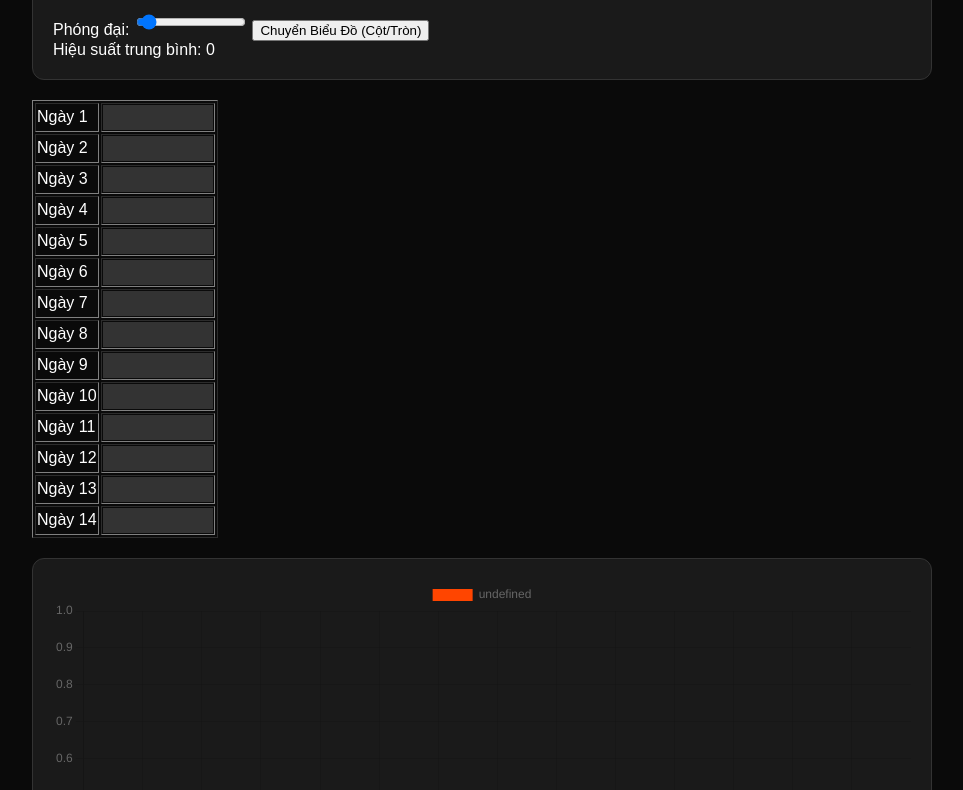
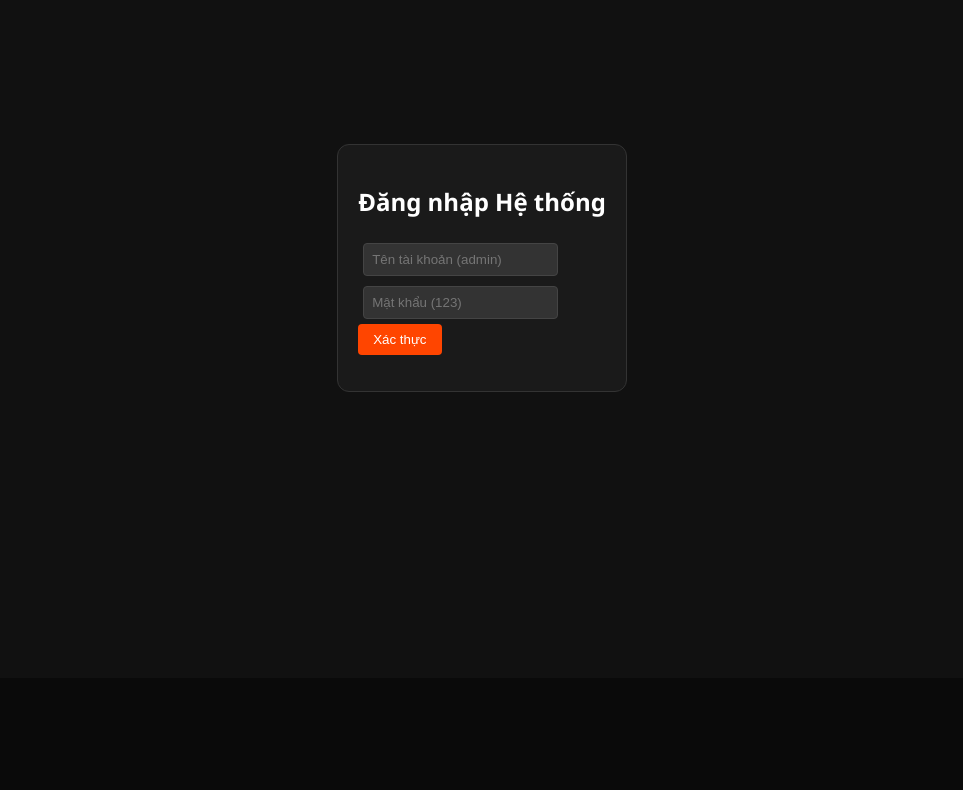
Before and after one commit to luudailoc2701-cyber/caitienquangly., a plain HTML site: page index.html in a window 1280 px wide. Shown: the part 122-912 px from the top of the page, without its empty margins (158-1121 px from the left). After the commit the page ends 800 px from the top, so only its background shows below. Drawn offline with nearby package versions, Linux system fonts and the light colour scheme.

Commit message:
capnhatfulltinhnang
Updated the Lightning Matrix dashboard with a login system and improved styling. Added functionality for saving and loading data, and enhanced chart display options.

```diff
--- a/index.html
+++ b/index.html
@@ -2,73 +2,97 @@
 <html lang="vi">
 <head>
     <meta charset="UTF-8">
-    <title>Lightning Matrix - Master System</title>
+    <title>Lightning Matrix - Secured Master System</title>
     <script src="https://cdn.jsdelivr.net/npm/chart.js"></script>
     <style>
-        body { background: #0a0a0a !important; color: #fff !important; font-family: sans-serif; padding: 20px; }
-        .system-container { display: flex; flex-direction: column; gap: 20px; max-width: 900px; margin: auto; }
-        .panel { background: #1a1a1a; padding: 20px; border-radius: 12px; border: 1px solid #333; }
+        body { background: #0a0a0a; color: #fff; font-family: 'Segoe UI', sans-serif; padding: 20px; margin: 0; }
+        .panel { background: #1a1a1a; padding: 20px; border-radius: 12px; margin-bottom: 20px; border: 1px solid #333; }
+
+        /* Màn hình đăng nhập */
+        #login-screen { position: fixed; top:0; left:0; width:100%; height:100%; background:#111; display:flex; align-items:center; justify-content:center; z-index:9999; }
+
+        /* Dashboard chính */
+        #main-content { display: none; max-width: 900px; margin: auto; }
         .force-resize { transform: scale(1); transform-origin: top left; transition: 0.3s; }
-        input { background: #333; color: #fff; border: none; padding: 5px; width: 100px; }
+        input { background: #333; color: #fff; border: 1px solid #444; padding: 8px; margin: 5px; border-radius: 4px; }
+        button { padding: 8px 15px; cursor: pointer; background: #ff4500; border: none; color: white; border-radius: 4px; }
     </style>
 </head>
 <body>
 
-<div class="system-container">
+<div id="login-screen">
+    <div class="panel">
+        <h2>Đăng nhập Hệ thống</h2>
+        <input type="text" id="user" placeholder="Tên tài khoản (admin)"><br>
+        <input type="password" id="pass" placeholder="Mật khẩu (123)"><br>
+        <button onclick="checkLogin()">Xác thực</button>
+        <p id="error-msg" style="color:red;"></p>
+    </div>
+</div>
+
+<div id="main-content">
     <div class="panel">
         <h1>Lightning Matrix Dashboard</h1>
         <label>Phóng đại: <input type="range" id="zoom-slider" min="1" max="1.5" step="0.1" value="1"></label>
         <button onclick="toggleChart()">Chuyển Biểu Đồ (Cột/Tròn)</button>
-        <div id="stats">Hiệu suất trung bình: <span id="avg-val">0</span></div>
+        <p>Hiệu suất trung bình: <span id="avg-val">0</span></p>
     </div>
 
     <div id="matrix-section" class="force-resize">
-        <table id="data-table" border="1"></table>
+        <table id="data-table" border="1" style="width:100%; border-collapse:collapse;"></table>
     </div>
 
-    <div class="panel">
+    <div class="panel" style="margin-top:20px;">
         <canvas id="mainChart"></canvas>
     </div>
 </div>
 
 <script>
-    // 1. Cấu trúc dữ liệu & Lưu trữ (LocalStorage Manager)
+    // --- HỆ THỐNG XÁC THỰC ---
+    function checkLogin() {
+        if (document.getElementById('user').value === "admin" && document.getElementById('pass').value === "123") {
+            document.getElementById('login-screen').style.display = 'none';
+            document.getElementById('main-content').style.display = 'block';
+            initSystem();
+        } else {
+            document.getElementById('error-msg').innerText = "Sai tài khoản hoặc mật khẩu!";
+        }
+    }
+
+    // --- CÁC TÍNH NĂNG HỆ THỐNG ---
     const saveData = () => {
         const inputs = Array.from(document.querySelectorAll('input[type="text"]')).map(i => i.value);
         localStorage.setItem('matrixData', JSON.stringify(inputs));
         updatePerformance();
     };
 
-    const loadData = () => {
-        const data = JSON.parse(localStorage.getItem('matrixData') || '[]');
-        const inputs = document.querySelectorAll('input[type="text"]');
-        data.forEach((val, i) => { if(inputs[i]) inputs[i].value = val; });
-    };
-
-    // 2. Tính toán & Hiệu ứng biểu đồ
     const updatePerformance = () => {
-        const values = Array.from(document.querySelectorAll('input[type="text"]')).map(i => i.value.length * 10);
+        const inputs = Array.from(document.querySelectorAll('input[type="text"]'));
+        const values = inputs.map(i => i.value.length * 10);
         document.getElementById('avg-val').innerText = (values.reduce((a,b)=>a+b, 0)/14).toFixed(2);
-
         if(window.chartInstance) {
             window.chartInstance.data.datasets[0].data = values;
             window.chartInstance.update();
         }
     };
 
-    // 3. Khởi tạo hệ thống cưỡng ép
     const initSystem = () => {
         const table = document.getElementById('data-table');
+        table.innerHTML = ''; // Reset table
         for(let i=1; i<=14; i++) {
-            table.innerHTML += `<tr><td>Ngày ${i}</td><td><input type="text" oninput="saveData()"></td></tr>`;
+            table.innerHTML += `<tr><td style="padding:10px;">Ngày ${i}</td><td><input type="text" oninput="saveData()" style="width:90%;"></td></tr>`;
         }
 
         window.chartInstance = new Chart(document.getElementById('mainChart'), {
             type: 'bar',
             data: { labels: Array(14).fill(0).map((_,i)=>i+1), datasets: [{ data: Array(14).fill(0), backgroundColor: '#ff4500' }] },
-            options: { animation: { duration: 2000, easing: 'easeOutBounce' } }
+            options: { animation: { duration: 2000 } }
         });
-        loadData();
+
+        const saved = JSON.parse(localStorage.getItem('matrixData') || '[]');
+        const inputs = document.querySelectorAll('input[type="text"]');
+        saved.forEach((val, i) => { if(inputs[i]) inputs[i].value = val; });
+        updatePerformance();
     };
 
     window.toggleChart = () => {
@@ -80,8 +104,6 @@
     document.getElementById('zoom-slider').addEventListener('input', (e) => {
         document.getElementById('matrix-section').style.transform = `scale(${e.target.value})`;
     });
-
-    initSystem();
 </script>
 </body>
 </html>
```
